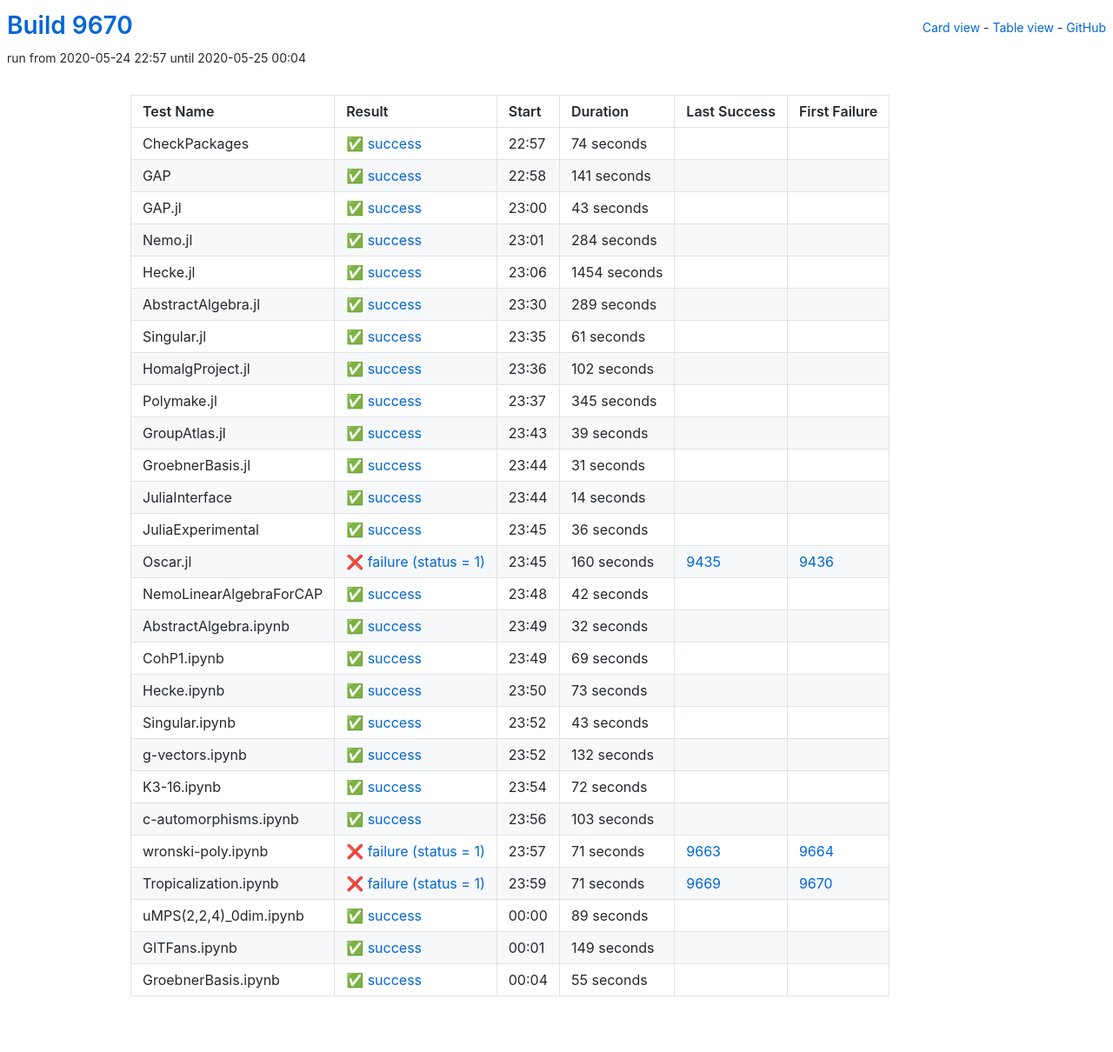
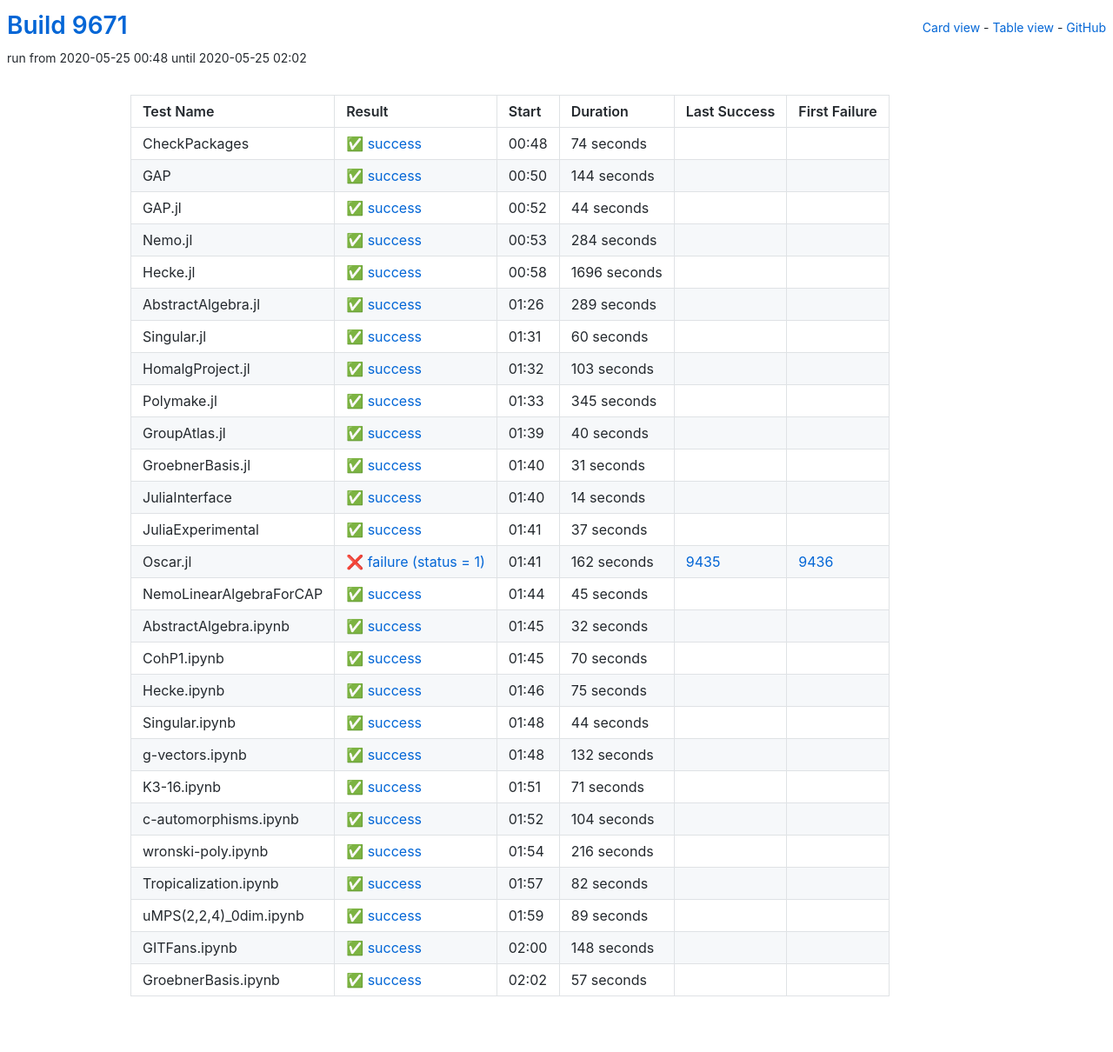
Before and after one commit to oscar-system/oscar-ci-status, a Jekyll site: the page built from table.html, in a window 1280 px wide. Shown: the whole page at 87% size. Built offline with Jekyll 4.4.1, drawn with Linux system fonts in a browser that asks for light colours.

Commit message:
Build 9671

```diff
--- a/_data/ci.yml
+++ b/_data/ci.yml
@@ -1,5 +1,5 @@
-build: 9670
-build_url: https://oscarci.mathematik.uni-kl.de/job/oscar/9670/
+build: 9671
+build_url: https://oscarci.mathematik.uni-kl.de/job/oscar/9671/
 job: oscar
 tests:
 - duration: 74
@@ -9,33 +9,33 @@
   id: checkpackages
   last_success: false
   last_success_url: null
-  log: https://oscarci.mathematik.uni-kl.de/job/oscar/9670/artifact/logs/build-9670/CheckPackages.log
+  log: https://oscarci.mathematik.uni-kl.de/job/oscar/9671/artifact/logs/build-9671/CheckPackages.log
   name: CheckPackages
-  start: 2020-05-24 22:57
+  start: 2020-05-25 00:48
   status: success
   success: true
-- duration: 141
+- duration: 144
   exitcode: 0
   first_failure: false
   first_failure_url: null
   id: gap
   last_success: false
   last_success_url: null
-  log: https://oscarci.mathematik.uni-kl.de/job/oscar/9670/artifact/logs/build-9670/GAP.log
+  log: https://oscarci.mathematik.uni-kl.de/job/oscar/9671/artifact/logs/build-9671/GAP.log
   name: GAP
-  start: 2020-05-24 22:58
+  start: 2020-05-25 00:50
   status: success
   success: true
-- duration: 43
+- duration: 44
   exitcode: 0
   first_failure: false
   first_failure_url: null
   id: gap-jl
   last_success: false
   last_success_url: null
-  log: https://oscarci.mathematik.uni-kl.de/job/oscar/9670/artifact/logs/build-9670/GAP.jl.log
+  log: https://oscarci.mathematik.uni-kl.de/job/oscar/9671/artifact/logs/build-9671/GAP.jl.log
   name: GAP.jl
-  start: 2020-05-24 23:00
+  start: 2020-05-25 00:52
   status: success
   success: true
 - duration: 284
@@ -45,21 +45,21 @@
   id: nemo-jl
   last_success: false
   last_success_url: null
-  log: https://oscarci.mathematik.uni-kl.de/job/oscar/9670/artifact/logs/build-9670/Nemo.jl.log
+  log: https://oscarci.mathematik.uni-kl.de/job/oscar/9671/artifact/logs/build-9671/Nemo.jl.log
   name: Nemo.jl
-  start: 2020-05-24 23:01
+  start: 2020-05-25 00:53
   status: success
   success: true
-- duration: 1454
+- duration: 1696
   exitcode: 0
   first_failure: false
   first_failure_url: null
   id: hecke-jl
   last_success: false
   last_success_url: null
-  log: https://oscarci.mathematik.uni-kl.de/job/oscar/9670/artifact/logs/build-9670/Hecke.jl.log
+  log: https://oscarci.mathematik.uni-kl.de/job/oscar/9671/artifact/logs/build-9671/Hecke.jl.log
   name: Hecke.jl
-  start: 2020-05-24 23:06
+  start: 2020-05-25 00:58
   status: success
   success: true
 - duration: 289
@@ -69,33 +69,33 @@
   id: abstractalgebra-jl
   last_success: false
   last_success_url: null
-  log: https://oscarci.mathematik.uni-kl.de/job/oscar/9670/artifact/logs/build-9670/AbstractAlgebra.jl.log
+  log: https://oscarci.mathematik.uni-kl.de/job/oscar/9671/artifact/logs/build-9671/AbstractAlgebra.jl.log
   name: AbstractAlgebra.jl
-  start: 2020-05-24 23:30
+  start: 2020-05-25 01:26
   status: success
   success: true
-- duration: 61
+- duration: 60
   exitcode: 0
   first_failure: false
   first_failure_url: null
   id: singular-jl
   last_success: false
   last_success_url: null
-  log: https://oscarci.mathematik.uni-kl.de/job/oscar/9670/artifact/logs/build-9670/Singular.jl.log
+  log: https://oscarci.mathematik.uni-kl.de/job/oscar/9671/artifact/logs/build-9671/Singular.jl.log
   name: Singular.jl
-  start: 2020-05-24 23:35
+  start: 2020-05-25 01:31
   status: success
   success: true
-- duration: 102
+- duration: 103
   exitcode: 0
   first_failure: false
   first_failure_url: null
   id: homalgproject-jl
   last_success: false
   last_success_url: null
-  log: https://oscarci.mathematik.uni-kl.de/job/oscar/9670/artifact/logs/build-9670/HomalgProject.jl.log
+  log: https://oscarci.mathematik.uni-kl.de/job/oscar/9671/artifact/logs/build-9671/HomalgProject.jl.log
   name: HomalgProject.jl
-  start: 2020-05-24 23:36
+  start: 2020-05-25 01:32
   status: success
   success: true
 - duration: 345
@@ -105,21 +105,21 @@
   id: polymake-jl
   last_success: false
   last_success_url: null
-  log: https://oscarci.mathematik.uni-kl.de/job/oscar/9670/artifact/logs/build-9670/Polymake.jl.log
+  log: https://oscarci.mathematik.uni-kl.de/job/oscar/9671/artifact/logs/build-9671/Polymake.jl.log
   name: Polymake.jl
-  start: 2020-05-24 23:37
+  start: 2020-05-25 01:33
   status: success
   success: true
-- duration: 39
+- duration: 40
   exitcode: 0
   first_failure: false
   first_failure_url: null
   id: groupatlas-jl
   last_success: false
   last_success_url: null
-  log: https://oscarci.mathematik.uni-kl.de/job/oscar/9670/artifact/logs/build-9670/GroupAtlas.jl.log
+  log: https://oscarci.mathematik.uni-kl.de/job/oscar/9671/artifact/logs/build-9671/GroupAtlas.jl.log
   name: GroupAtlas.jl
-  start: 2020-05-24 23:43
+  start: 2020-05-25 01:39
   status: success
   success: true
 - duration: 31
@@ -129,9 +129,9 @@
   id: groebnerbasis-jl
   last_success: false
   last_success_url: null
-  log: https://oscarci.mathematik.uni-kl.de/job/oscar/9670/artifact/logs/build-9670/GroebnerBasis.jl.log
+  log: https://oscarci.mathematik.uni-kl.de/job/oscar/9671/artifact/logs/build-9671/GroebnerBasis.jl.log
   name: GroebnerBasis.jl
-  start: 2020-05-24 23:44
+  start: 2020-05-25 01:40
   status: success
   success: true
 - duration: 14
@@ -141,45 +141,45 @@
   id: juliainterface
   last_success: false
   last_success_url: null
-  log: https://oscarci.mathematik.uni-kl.de/job/oscar/9670/artifact/logs/build-9670/JuliaInterface.log
+  log: https://oscarci.mathematik.uni-kl.de/job/oscar/9671/artifact/logs/build-9671/JuliaInterface.log
   name: JuliaInterface
-  start: 2020-05-24 23:44
+  start: 2020-05-25 01:40
   status: success
   success: true
-- duration: 36
+- duration: 37
   exitcode: 0
   first_failure: false
   first_failure_url: null
   id: juliaexperimental
   last_success: false
   last_success_url: null
-  log: https://oscarci.mathematik.uni-kl.de/job/oscar/9670/artifact/logs/build-9670/JuliaExperimental.log
+  log: https://oscarci.mathematik.uni-kl.de/job/oscar/9671/artifact/logs/build-9671/JuliaExperimental.log
   name: JuliaExperimental
-  start: 2020-05-24 23:45
+  start: 2020-05-25 01:41
   status: success
   success: true
-- duration: 160
+- duration: 162
   exitcode: 1
   first_failure: 9436
   first_failure_url: https://oscarci.mathematik.uni-kl.de/job/oscar/9436/
   id: oscar-jl
   last_success: 9435
   last_success_url: https://oscarci.mathematik.uni-kl.de/job/oscar/9435/
-  log: https://oscarci.mathematik.uni-kl.de/job/oscar/9670/artifact/logs/build-9670/Oscar.jl.log
+  log: https://oscarci.mathematik.uni-kl.de/job/oscar/9671/artifact/logs/build-9671/Oscar.jl.log
   name: Oscar.jl
-  start: 2020-05-24 23:45
+  start: 2020-05-25 01:41
   status: failure
   success: false
-- duration: 42
+- duration: 45
   exitcode: 0
   first_failure: false
   first_failure_url: null
   id: nemolinearalgebraforcap
   last_success: false
   last_success_url: null
-  log: https://oscarci.mathematik.uni-kl.de/job/oscar/9670/artifact/logs/build-9670/NemoLinearAlgebraForCAP.log
+  log: https://oscarci.mathematik.uni-kl.de/job/oscar/9671/artifact/logs/build-9671/NemoLinearAlgebraForCAP.log
   name: NemoLinearAlgebraForCAP
-  start: 2020-05-24 23:48
+  start: 2020-05-25 01:44
   status: success
   success: true
 - duration: 32
@@ -189,45 +189,45 @@
   id: abstractalgebra-ipynb
   last_success: false
   last_success_url: null
-  log: https://oscarci.mathematik.uni-kl.de/job/oscar/9670/artifact/logs/build-9670/AbstractAlgebra.ipynb.log
+  log: https://oscarci.mathematik.uni-kl.de/job/oscar/9671/artifact/logs/build-9671/AbstractAlgebra.ipynb.log
   name: AbstractAlgebra.ipynb
-  start: 2020-05-24 23:49
+  start: 2020-05-25 01:45
   status: success
   success: true
-- duration: 69
+- duration: 70
   exitcode: 0
   first_failure: false
   first_failure_url: null
   id: cohp1-ipynb
   last_success: false
   last_success_url: null
-  log: https://oscarci.mathematik.uni-kl.de/job/oscar/9670/artifact/logs/build-9670/CohP1.ipynb.log
+  log: https://oscarci.mathematik.uni-kl.de/job/oscar/9671/artifact/logs/build-9671/CohP1.ipynb.log
   name: CohP1.ipynb
-  start: 2020-05-24 23:49
+  start: 2020-05-25 01:45
   status: success
   success: true
-- duration: 73
+- duration: 75
   exitcode: 0
   first_failure: false
   first_failure_url: null
   id: hecke-ipynb
   last_success: false
   last_success_url: null
-  log: https://oscarci.mathematik.uni-kl.de/job/oscar/9670/artifact/logs/build-9670/Hecke.ipynb.log
+  log: https://oscarci.mathematik.uni-kl.de/job/oscar/9671/artifact/logs/build-9671/Hecke.ipynb.log
   name: Hecke.ipynb
-  start: 2020-05-24 23:50
+  start: 2020-05-25 01:46
   status: success
   success: true
-- duration: 43
+- duration: 44
   exitcode: 0
   first_failure: false
   first_failure_url: null
   id: singular-ipynb
   last_success: false
   last_success_url: null
-  log: https://oscarci.mathematik.uni-kl.de/job/oscar/9670/artifact/logs/build-9670/Singular.ipynb.log
+  log: https://oscarci.mathematik.uni-kl.de/job/oscar/9671/artifact/logs/build-9671/Singular.ipynb.log
   name: Singular.ipynb
-  start: 2020-05-24 23:52
+  start: 2020-05-25 01:48
   status: success
   success: true
 - duration: 132
@@ -237,59 +237,59 @@
   id: g-vectors-ipynb
   last_success: false
   last_success_url: null
-  log: https://oscarci.mathematik.uni-kl.de/job/oscar/9670/artifact/logs/build-9670/g-vectors.ipynb.log
+  log: https://oscarci.mathematik.uni-kl.de/job/oscar/9671/artifact/logs/build-9671/g-vectors.ipynb.log
   name: g-vectors.ipynb
-  start: 2020-05-24 23:52
+  start: 2020-05-25 01:48
   status: success
   success: true
-- duration: 72
+- duration: 71
   exitcode: 0
   first_failure: false
   first_failure_url: null
   id: k3-16-ipynb
   last_success: false
   last_success_url: null
-  log: https://oscarci.mathematik.uni-kl.de/job/oscar/9670/artifact/logs/build-9670/K3-16.ipynb.log
+  log: https://oscarci.mathematik.uni-kl.de/job/oscar/9671/artifact/logs/build-9671/K3-16.ipynb.log
   name: K3-16.ipynb
-  start: 2020-05-24 23:54
+  start: 2020-05-25 01:51
   status: success
   success: true
-- duration: 103
+- duration: 104
   exitcode: 0
   first_failure: false
   first_failure_url: null
   id: c-automorphisms-ipynb
   last_success: false
   last_success_url: null
-  log: https://oscarci.mathematik.uni-kl.de/job/oscar/9670/artifact/logs/build-9670/c-automorphisms.ipynb.log
+  log: https://oscarci.mathematik.uni-kl.de/job/oscar/9671/artifact/logs/build-9671/c-automorphisms.ipynb.log
   name: c-automorphisms.ipynb
-  start: 2020-05-24 23:56
+  start: 2020-05-25 01:52
   status: success
   success: true
-- duration: 71
-  exitcode: 1
-  first_failure: 9664
-  first_failure_url: https://oscarci.mathematik.uni-kl.de/job/oscar/9664/
+- duration: 216
+  exitcode: 0
+  first_failure: false
+  first_failure_url: null
   id: wronski-poly-ipynb
-  last_success: 9663
-  last_success_url: https://oscarci.mathematik.uni-kl.de/job/oscar/9663/
-  log: https://oscarci.mathematik.uni-kl.de/job/oscar/9670/artifact/logs/build-9670/wronski-poly.ipynb.log
+  last_success: false
+  last_success_url: null
+  log: https://oscarci.mathematik.uni-kl.de/job/oscar/9671/artifact/logs/build-9671/wronski-poly.ipynb.log
   name: wronski-poly.ipynb
-  start: 2020-05-24 23:57
-  status: failure
-  success: false
-- duration: 71
-  exitcode: 1
-  first_failure: 9670
-  first_failure_url: https://oscarci.mathematik.uni-kl.de/job/oscar/9670/
+  start: 2020-05-25 01:54
+  status: success
+  success: true
+- duration: 82
+  exitcode: 0
+  first_failure: false
+  first_failure_url: null
   id: tropicalization-ipynb
-  last_success: 9669
-  last_success_url: https://oscarci.mathematik.uni-kl.de/job/oscar/9669/
-  log: https://oscarci.mathematik.uni-kl.de/job/oscar/9670/artifact/logs/build-9670/Tropicalization.ipynb.log
+  last_success: false
+  last_success_url: null
+  log: https://oscarci.mathematik.uni-kl.de/job/oscar/9671/artifact/logs/build-9671/Tropicalization.ipynb.log
   name: Tropicalization.ipynb
-  start: 2020-05-24 23:59
-  status: failure
-  success: false
+  start: 2020-05-25 01:57
+  status: success
+  success: true
 - duration: 89
   exitcode: 0
   first_failure: false
@@ -297,32 +297,32 @@
   id: umps-2-2-4-0dim-ipynb
   last_success: false
   last_success_url: null
-  log: https://oscarci.mathematik.uni-kl.de/job/oscar/9670/artifact/logs/build-9670/uMPS-2-2-4-_0dim.ipynb.log
+  log: https://oscarci.mathematik.uni-kl.de/job/oscar/9671/artifact/logs/build-9671/uMPS-2-2-4-_0dim.ipynb.log
   name: uMPS(2,2,4)_0dim.ipynb
-  start: 2020-05-25 00:00
+  start: 2020-05-25 01:59
   status: success
   success: true
-- duration: 149
+- duration: 148
   exitcode: 0
   first_failure: false
   first_failure_url: null
   id: gitfans-ipynb
   last_success: false
   last_success_url: null
-  log: https://oscarci.mathematik.uni-kl.de/job/oscar/9670/artifact/logs/build-9670/GITFans.ipynb.log
+  log: https://oscarci.mathematik.uni-kl.de/job/oscar/9671/artifact/logs/build-9671/GITFans.ipynb.log
   name: GITFans.ipynb
-  start: 2020-05-25 00:01
+  start: 2020-05-25 02:00
   status: success
   success: true
-- duration: 55
+- duration: 57
   exitcode: 0
   first_failure: false
   first_failure_url: null
   id: groebnerbasis-ipynb
   last_success: false
   last_success_url: null
-  log: https://oscarci.mathematik.uni-kl.de/job/oscar/9670/artifact/logs/build-9670/GroebnerBasis.ipynb.log
+  log: https://oscarci.mathematik.uni-kl.de/job/oscar/9671/artifact/logs/build-9671/GroebnerBasis.ipynb.log
   name: GroebnerBasis.ipynb
-  start: 2020-05-25 00:04
+  start: 2020-05-25 02:02
   status: success
   success: true
```
Also changed, not shown: README.md.
